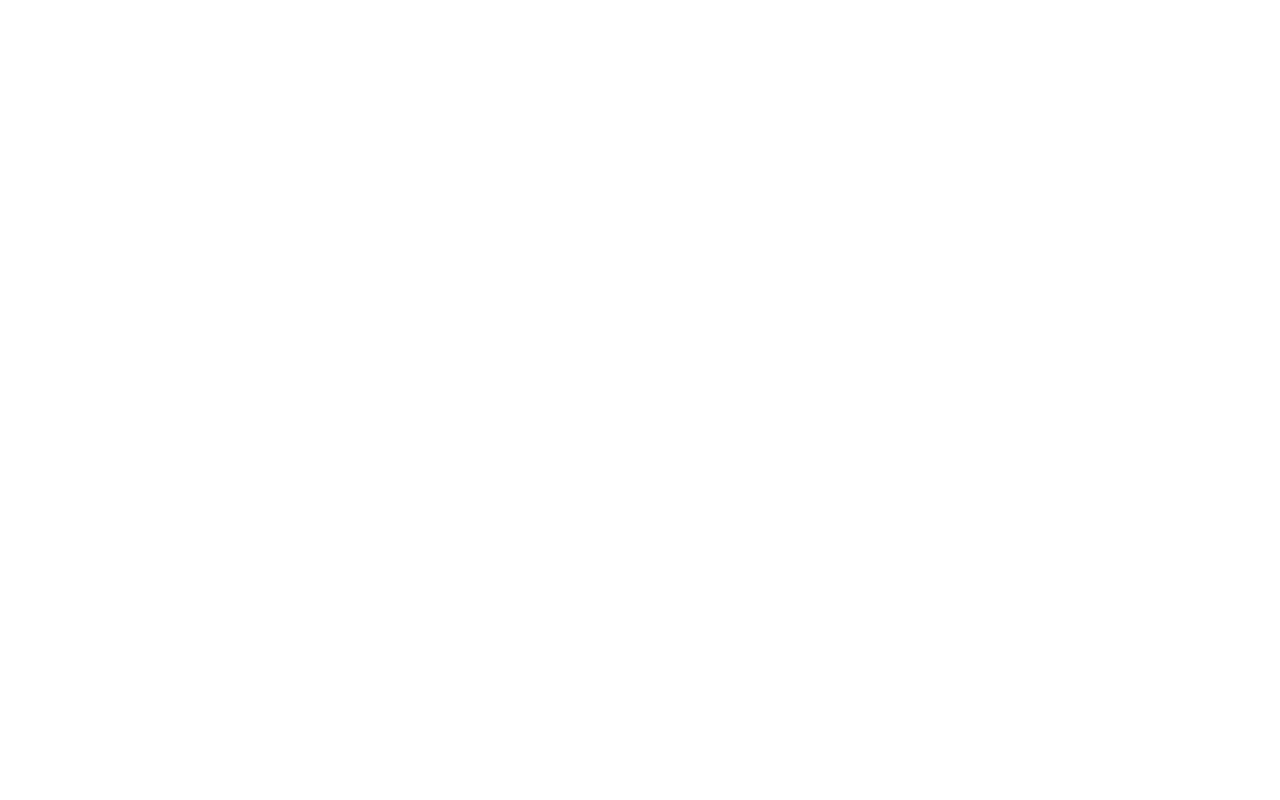
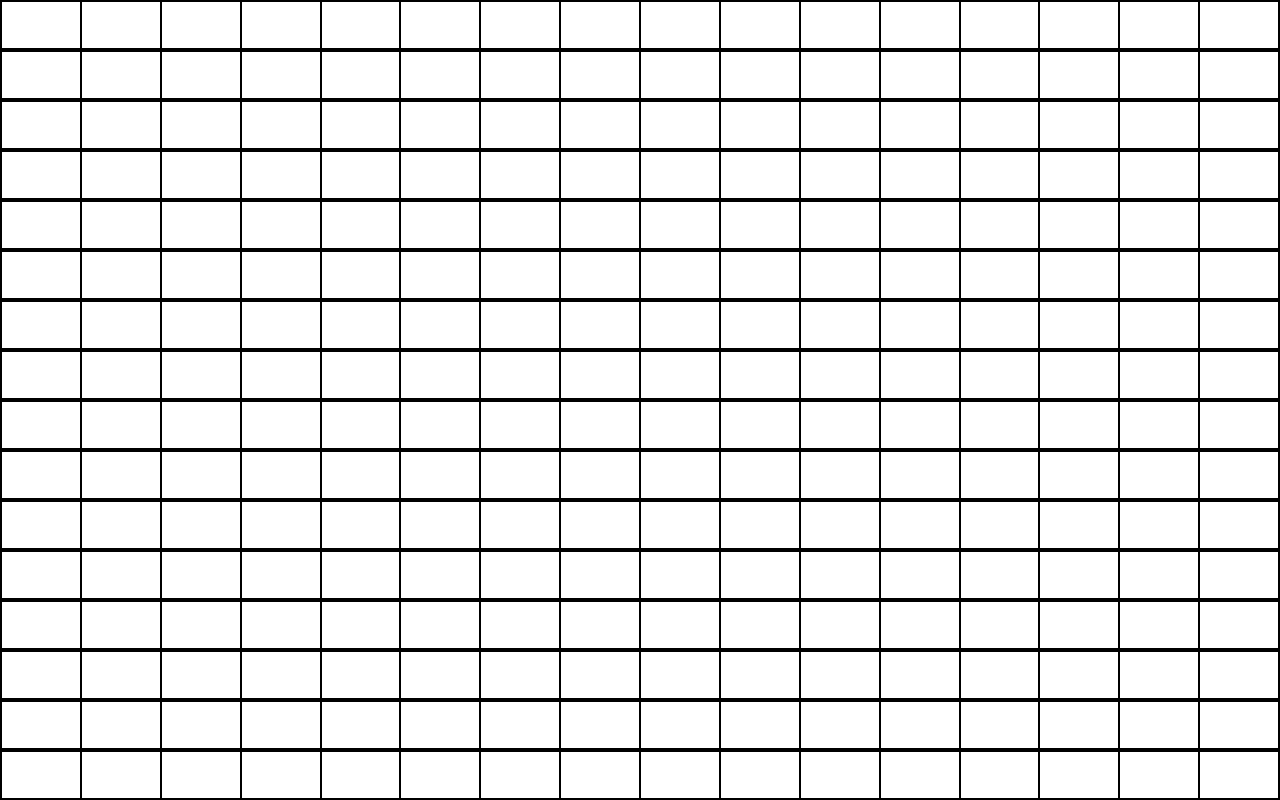
Before and after one commit to finvest2005/Etch-a-Sketch, a plain HTML site: page index.html in a window 1280 px wide. Drawn offline with Linux system fonts and the light colour scheme.

Commit message:
Create 16x16 grid proportional to window only with flexboxes

```diff
--- a/index.html
+++ b/index.html
@@ -5,7 +5,9 @@
     <meta name="viewport" content="width=device-width, initial-scale=1.0" />
     <title>Etch-a-Sketch</title>
     <link rel="stylesheet" href="style.css" />
-    <script type="module" src="script.js"></script>
+    <script type="module" src="script.js" defer></script>
   </head>
-  <body></body>
+  <body>
+    <div class="container"></div>
+  </body>
 </html>
--- a/script.js
+++ b/script.js
@@ -0,0 +1,20 @@
+const container = document.querySelector('.container');
+
+const content = [];
+for (let i = 1; i <= 16; i++) {
+  const elem = document.createElement('div');
+  elem.style.border = '1px solid black';
+  elem.style.height = (100 / 16).toFixed(2) + 'vh';
+  elem.style.display = 'flex';
+  elem.style.flexDirection = 'row';
+  elem.classList.add('row' + i);
+  for (let j = 1; j <= 16; j++) {
+    const elem_row = document.createElement('div');
+    elem_row.classList.add('col' + j);
+    elem_row.style.border = '1px solid black';
+    elem_row.style.width = (100 / 16).toFixed(2) + 'vw';
+    elem.appendChild(elem_row);
+  }
+  content.push(elem);
+  container.appendChild(elem);
+}
--- a/style.css
+++ b/style.css
@@ -0,0 +1,10 @@
+* {
+  padding: 0;
+  margin: 0;
+  box-sizing: border-box;
+}
+
+.container {
+  display: flex;
+  flex-direction: column;
+}
```
